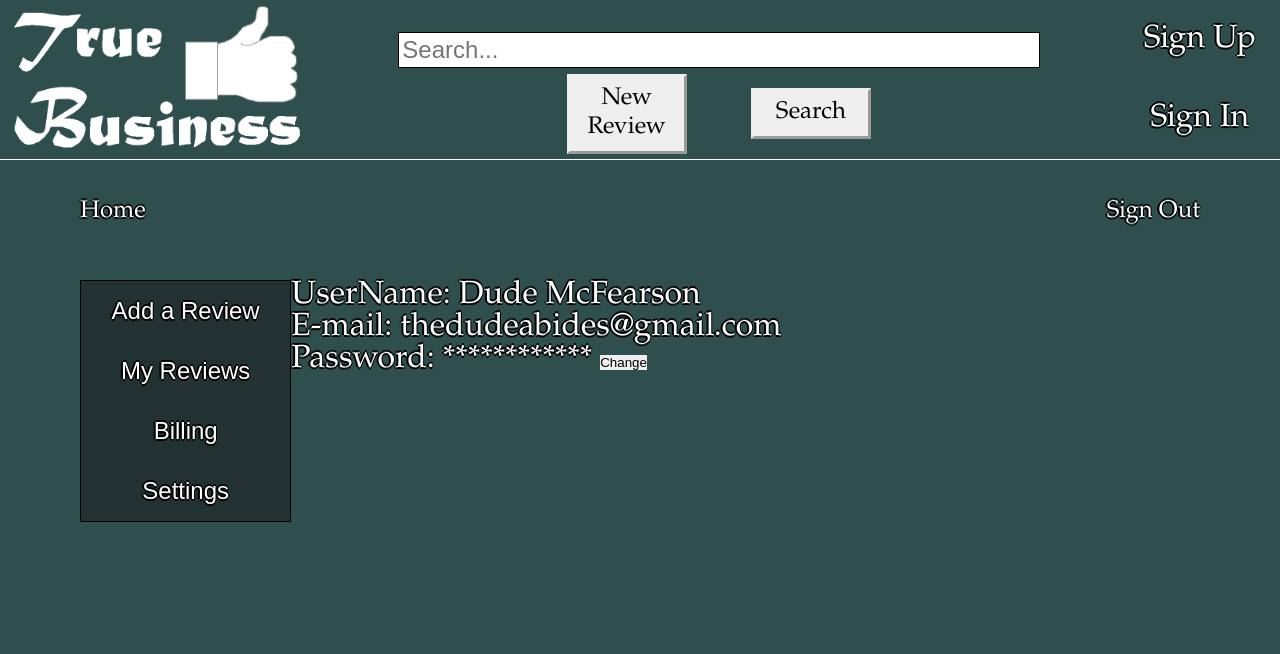
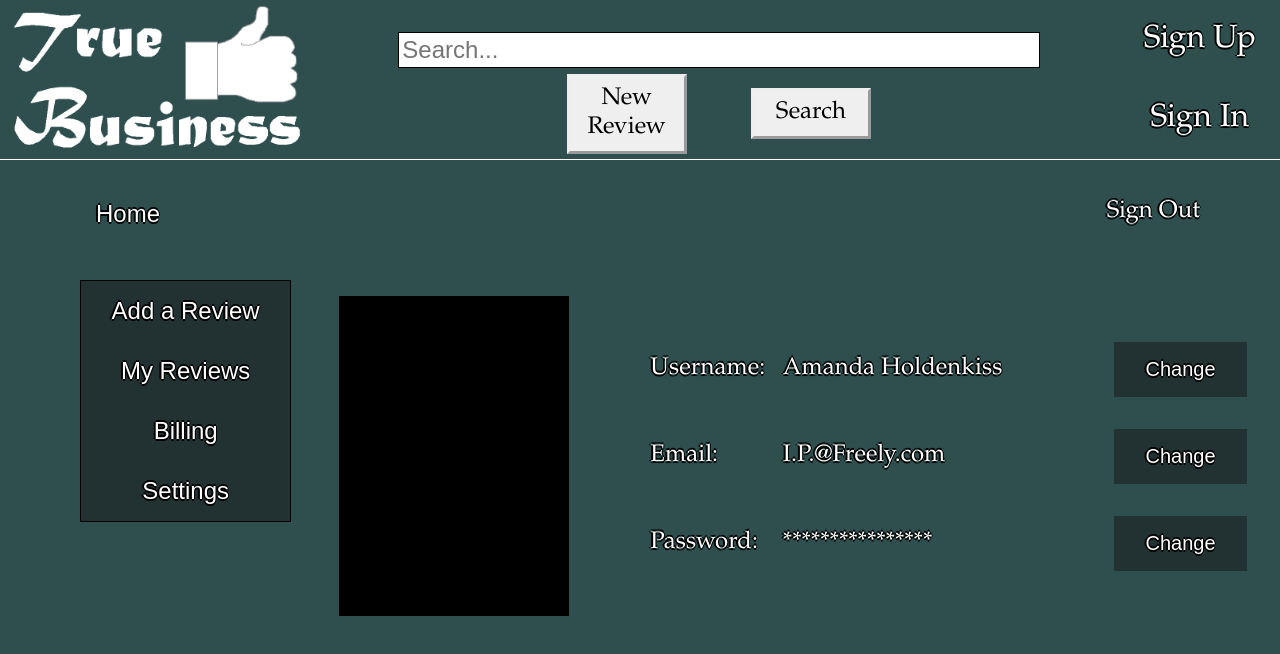
Before and after one commit to BloomTech-Labs/CS10-business-review, a React (Create React App) app in the folder true-business/: page /user in a window 1280 px wide. Shown: the top 654 px of the page. Built offline with nearby package versions, Linux system fonts and the light colour scheme.

Commit message:
Fixed Breadcrumbs on User
I forgot to change branches after adding this to the NewReview branch, my mistake.

```diff
--- a/true-business/public/index.html
+++ b/true-business/public/index.html
@@ -44,7 +44,12 @@
   <noscript>
     You need to enable JavaScript to run this app.
   </noscript>
-  <script defer src="https://use.fontawesome.com/releases/v5.3.1/js/all.js" integrity="sha384-kW+oWsYx3YpxvjtZjFXqazFpA7UP/MbiY4jvs+RWZo2+N94PFZ36T6TFkc9O3qoB" crossorigin="anonymous"></script>
+  <script defer src="https://use.fontawesome.com/releases/v5.3.1/js/all.js" integrity="sha384-kW+oWsYx3YpxvjtZjFXqazFpA7UP/MbiY4jvs+RWZo2+N94PFZ36T6TFkc9O3qoB"
+    crossorigin="anonymous"></script>
+  <!-- Fixes Font Awesome I to svg problem with react -->
+  <script>
+    FontAwesomeConfig = { autoReplaceSvg: 'nest' }
+  </script>
   <div id="root"></div>
   <!--
       This HTML file is a template.
--- a/true-business/src/components/User.js
+++ b/true-business/src/components/User.js
@@ -53,16 +53,21 @@ class User extends Component {
           <div className="user__header">
             <div className="header__breadcrumbs">
               {this.state.breadcrumbs.map((crumb, i) => {
+                console.log(this.state.breadcrumbs);
+                console.log(this.state.breadcrumbs.length);
                 if (i + 1 === this.state.breadcrumbs.length) {
                   return (
-                    <div key={crumb} onClick={this.updateCurrent} className="breadcrumbs__breadcrumb">
+                    <button key={i} name={crumb} onClick={this.updateCurrent} className="breadcrumbs__breadcrumb">
                       {crumb}
-                    </div>
+                    </button>
                   );
                 }
                 return (
-                  <div key={crumb} onClick={this.updateCurrent} className="breadcrumbs__breadcrumb">
-                    {crumb} <i className="fas fa-arrow-right" />
+                  <div>
+                    <button key={i} name={crumb} onClick={this.updateCurrent} className="breadcrumbs__breadcrumb">
+                      {crumb}
+                    </button>
+                    <i className="fas fa-arrow-right" />
                   </div>
                 );
               })}
@@ -95,7 +100,24 @@ class User extends Component {
   }
   updateCurrent = event => {
     let breadcrumbs = this.state.breadcrumbs;
-    event.target.name === 'Home' ? (breadcrumbs = ['Home']) : (breadcrumbs = ['Home', event.target.name]);
+    // Home => Home
+    if (breadcrumbs === ['Home'] && event.target.name === 'Home'){
+      breadcrumbs = breadcrumbs;
+    }
+    // Home => Home->Whatever
+    else if (breadcrumbs.length === 1 && event.target.name !== 'Home') {
+      breadcrumbs.push(event.target.name);
+    }
+    // Home->Whatever => Home=> Whatever
+    else if (breadcrumbs.length === 2 && event.target.name !== 'Home') {
+      breadcrumbs.pop();
+      breadcrumbs.push(event.target.name);
+    }
+    // Home->Whatever => Home
+    else {
+      breadcrumbs.pop();
+    }
+
     this.setState({ current: event.target.name, breadcrumbs });
   };
   loadContent = () => {
@@ -141,11 +163,29 @@ class User extends Component {
         return (
           <div className="content__profile">
             <div className="profile__image" />
-            <div className="profile__info">UserName: Dude McFearson</div>
-            <div className="profile__info">E-mail: thedudeabides@gmail.com</div>
             {/* Have this open a modal to change their password */}
-            <div className="profile__password">
-              Password: ************ <button onClick={this.changePassword}> Change</button>
+            <div className="profile__container">
+              <div className="container__info">
+                <div className="info__label">Username:</div>
+                <div className="info__data">Amanda Holdenkiss</div>
+                <button className="info__button" onClick={this.changeUsername}>
+                  Change
+                </button>
+              </div>
+              <div className="container__info">
+                <div className="info__label">Email:</div>
+                <div className="info__data">I.P.@Freely.com</div>
+                <button className="info__button" onClick={this.changeEmail}>
+                  Change
+                </button>
+              </div>
+              <div className="container__info">
+                <div className="info__label">Password:</div>
+                <div className="info__data">****************</div>
+                <button className="info__button" onClick={this.changeUsername}>
+                  Change
+                </button>
+              </div>
             </div>
           </div>
         );
--- a/true-business/src/css/User.css
+++ b/true-business/src/css/User.css
@@ -41,6 +41,15 @@
   padding: 0;
   margin: 0;
   font-size: 1.5rem;
+}
+.user .user__header .header__breadcrumbs .breadcrumbs__breadcrumb {
+  border: none;
+  width: auto;
+  font-size: 1.5rem;
+  background-color: darkslategray;
+  color: white;
+  text-shadow: -2px 0 black, 0 2px black, 1px 0 black, 0 -2px black;
+  margin: 0 1rem;
 }
 .user .user__header .header__breadcrumbs .breadcrumbs__breadcrumb .breadcrumb__arrow {
   padding: 0 1rem;
@@ -160,6 +169,9 @@
   height: 10rem;
   background-color: black;
 }
+.user .user__body .body__content .content__user-reviews .user-reviews__item .item__image:hover {
+  cursor: pointer;
+}
 .user .user__body .body__content .content__user-reviews .user-reviews__item .item__info {
   font-size: 1.25rem;
   text-align: center;
@@ -211,3 +223,72 @@
   text-shadow: -2px 0 black, 0 2px black, 1px 0 black, 0 -2px black;
   font-size: 2rem;
 }
+.user .user__body .body__content .content__profile {
+  display: flex;
+  flex-direction: row;
+  justify-content: space-between;
+  align-items: center;
+  height: 100%;
+  width: 100%;
+  font-family: Garamond, Baskerville, "Baskerville Old Face", "Hoefler Text", "Times New Roman", serif;
+  font-size: 2rem;
+  line-height: 1;
+  padding: 0;
+  margin: 0;
+}
+.user .user__body .body__content .content__profile .profile__image {
+  margin: 1rem 3rem;
+  width: 15rem;
+  height: 20rem;
+  background-color: black;
+}
+.user .user__body .body__content .content__profile .profile__image:hover {
+  cursor: pointer;
+}
+.user .user__body .body__content .content__profile .profile__container {
+  display: flex;
+  flex-direction: column;
+  justify-content: center;
+  align-items: center;
+  height: 100%;
+  width: 70%;
+  font-family: Garamond, Baskerville, "Baskerville Old Face", "Hoefler Text", "Times New Roman", serif;
+  font-size: 2rem;
+  line-height: 1;
+  padding: 0;
+  margin: 0;
+}
+.user .user__body .body__content .content__profile .profile__container .container__info {
+  display: flex;
+  flex-direction: row;
+  justify-content: center;
+  align-items: center;
+  height: 100%;
+  width: 100%;
+  font-family: Garamond, Baskerville, "Baskerville Old Face", "Hoefler Text", "Times New Roman", serif;
+  font-size: 2rem;
+  line-height: 1;
+  padding: 0;
+  margin: 0;
+  margin: 1rem;
+}
+.user .user__body .body__content .content__profile .profile__container .container__info .info__label {
+  font-size: 1.5rem;
+  width: 20%;
+}
+.user .user__body .body__content .content__profile .profile__container .container__info .info__data {
+  width: 50%;
+  font-size: 1.5rem;
+}
+.user .user__body .body__content .content__profile .profile__container .container__info .info__button {
+  width: 20%;
+  border: none;
+  font-size: 1.25rem;
+  background-color: #223131;
+  color: white;
+  text-shadow: -2px 0 black, 0 2px black, 1px 0 black, 0 -2px black;
+  padding: 1rem;
+}
+.user .user__body .body__content .content__profile .profile__container .container__info .info__button:hover {
+  cursor: pointer;
+}
--- a/true-business/src/less/User.less
+++ b/true-business/src/less/User.less
@@ -11,9 +11,14 @@
     .header__breadcrumbs {
       .containers(@flexDirection:row, @height:inherit, @alignItems:flex-start, @justifyContent: flex-start);
       font-size: 1.5rem;
-    }
-    .header__breadcrumbs {
       .breadcrumbs__breadcrumb {
+        border: none;
+        width: auto;
+        font-size: 1.5rem;
+        background-color: darkslategray;
+        color: white;
+        text-shadow: -2px 0 black, 0 2px black, 1px 0 black, 0 -2px black;
+        margin: 0 1rem;
         .breadcrumb__arrow {
           padding: 0 1rem;
         }
@@ -71,6 +76,9 @@
             height: 10rem;
             background-color: black;
           }
+          .item__image:hover {
+            cursor: pointer;
+          }
           .item__info {
             font-size: 1.25rem;
             text-align: center;
@@ -82,8 +90,8 @@
           margin: 0 1rem 1rem 1rem;
           border: 0.1rem solid black;
           padding: 1rem;
-          .add__image:hover{
-              cursor: pointer;
+          .add__image:hover {
+            cursor: pointer;
           }
           .add__text {
             color: white;
@@ -92,16 +100,55 @@
           }
         }
       }
-      .content__solo-add{
+      .content__solo-add {
         .containers();
         padding: 1rem 20rem 1rem 0;
-        .solo-add__image:hover{
-            cursor: pointer;
+        .solo-add__image:hover {
+          cursor: pointer;
         }
-        .solo-add__text{
-            color: white;
-            text-shadow: -2px 0 black, 0 2px black, 1px 0 black, 0 -2px black;
-            font-size: 2rem;
+        .solo-add__text {
+          color: white;
+          text-shadow: -2px 0 black, 0 2px black, 1px 0 black, 0 -2px black;
+          font-size: 2rem;
+        }
+      }
+      .content__profile {
+        .containers(@flexDirection: row, @justifyContent: space-between);
+        .profile__image {
+          margin: 1rem 3rem;
+          width: 15rem;
+          height: 20rem;
+          background-color: black;
+        }
+        .profile__image:hover {
+          cursor: pointer;
+        }
+        .profile__container {
+          .containers(@width: 70%);
+          .container__info {
+            .containers(@flexDirection: row);
+            margin: 1rem;
+            .info__label {
+              font-size: 1.5rem;
+              width: 20%;
+            }
+            .info__data {
+              width:50%;
+              font-size: 1.5rem;
+            }
+            .info__button {
+              width: 20%;
+              border: none;
+              font-size: 1.25rem;
+              background-color: rgb(34, 49, 49);
+              color: white;
+              text-shadow: -2px 0 black, 0 2px black, 1px 0 black, 0 -2px black;
+              padding: 1rem;
+            }
+            .info__button:hover{
+              cursor: pointer;
+            }
+          }
         }
       }
     }
```
